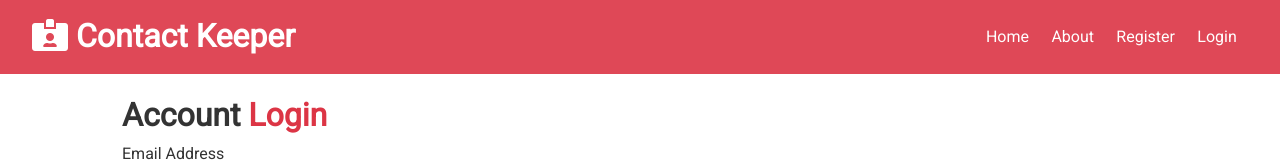
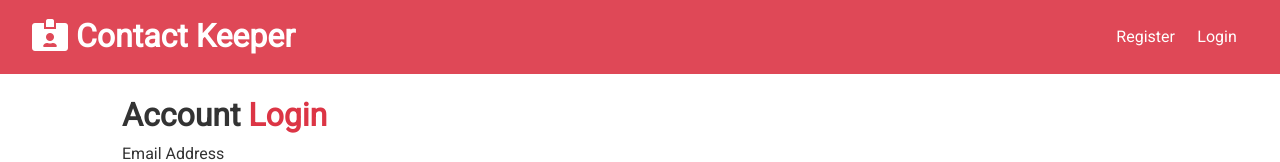
Before and after one commit to crtassos/Contact-Keepers, a React (Create React App) app in the folder client/: page /login in a window 1280 px wide. Shown: the top 162 px of the page. Built offline with nearby package versions, Linux system fonts and the light colour scheme.

Commit message:
1) authoLink and guestLink for login 2) login and logout mode

```diff
--- a/client/src/components/layout/Navbar.js
+++ b/client/src/components/layout/Navbar.js
@@ -1,26 +1,47 @@
-import React from 'react'
+import React, { Fragment, useContext } from 'react'
 import PropTypes from 'prop-types'
 import { Link } from 'react-router-dom'
+import AuthContext from '../../context/auth/authContext'
 
 const Navbar = ({ title, icon }) => {
+    const authContext = useContext(AuthContext)
+
+    const { user, isAuthenticated, logout } = authContext
+
+    const onLogout = () => {
+        logout()
+    }
+
+    const authLinks = (
+        <Fragment>
+            <li>Hello { user && user.name }</li>
+            <li>
+                <a onClick={onLogout}  href='#!'>
+                    <i className='fas fa-sign-out-alt' ></i>
+                    <span  className='hide-sm'>Logout</span>
+                </a>
+            </li>
+        </Fragment>
+    )
+
+    const guestLinks = (
+        <Fragment>
+            <li>
+                <Link to='/register'>Register</Link>
+            </li>
+            <li>
+                <Link to='/login'>Login</Link>
+            </li>
+        </Fragment>
+    )
+
     return (
         <div className="navbar bg-primary">
             <h1>
                 <i className={icon} /> { title }
             </h1>
             <ul>
-                <li>
-                    <Link to='/'>Home</Link>
-                </li>
-                <li>
-                    <Link to='/about'>About</Link>
-                </li>
-                <li>
-                    <Link to='/register'>Register</Link>
-                </li>
-                <li>
-                    <Link to='/login'>Login</Link>
-                </li>
+                { isAuthenticated ? authLinks : guestLinks }
             </ul>
         </div>
     )
--- a/client/src/context/auth/AuthState.js
+++ b/client/src/context/auth/AuthState.js
@@ -102,6 +102,7 @@
     }
 
     // Logout
+    const logout = () => dispatch({ type: LOGOUT })
 
     // Clear Errors
     const clearErrors = () => {
@@ -121,7 +122,8 @@
             register,
             clearErrors,
             loadUser,
-            login
+            login,
+            logout
          }}>
             { props.children }
         </authContext.Provider>
--- a/client/src/context/auth/authReducer.js
+++ b/client/src/context/auth/authReducer.js
@@ -31,6 +31,7 @@
         case REGISTER_FAIL:
         case AUTH_ERROR:
         case LOGIN_FAIL:
+        case LOGOUT:
             localStorage.removeItem('token')
             return {
                 ...state,
```
